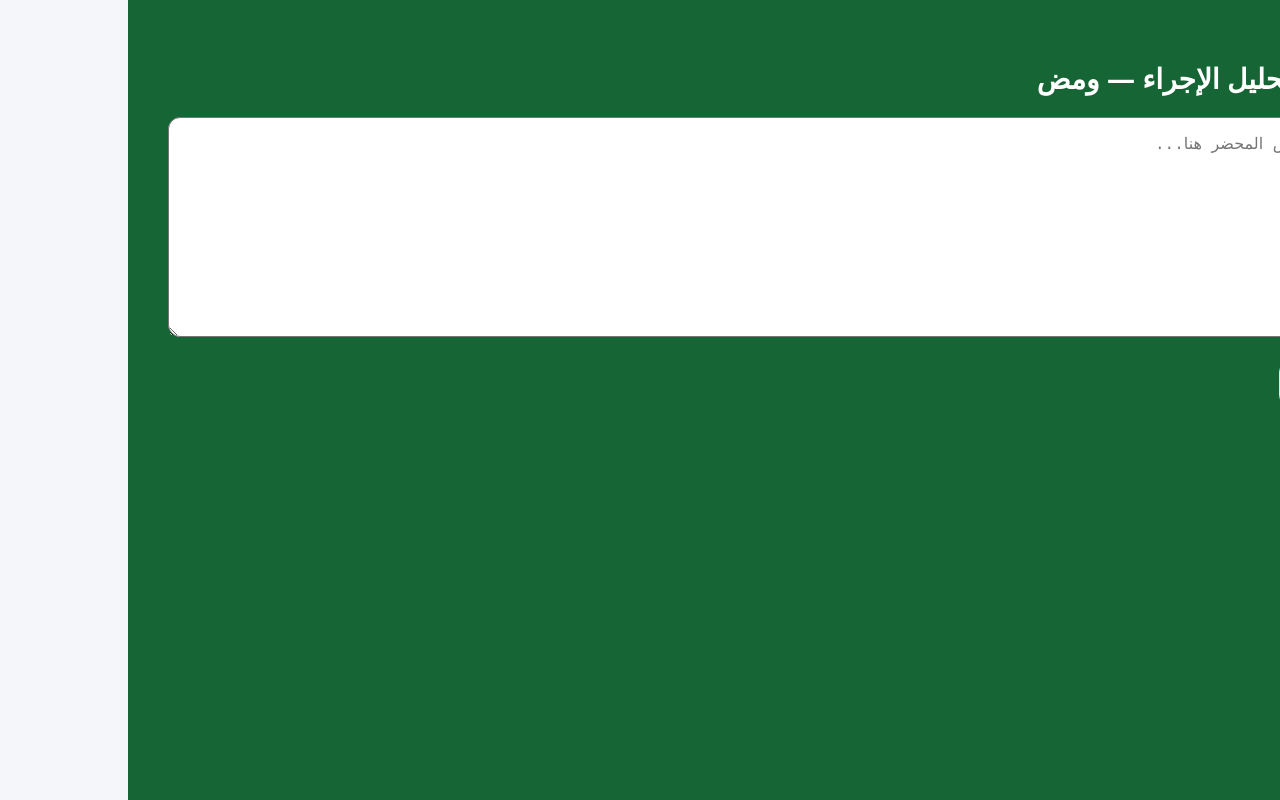
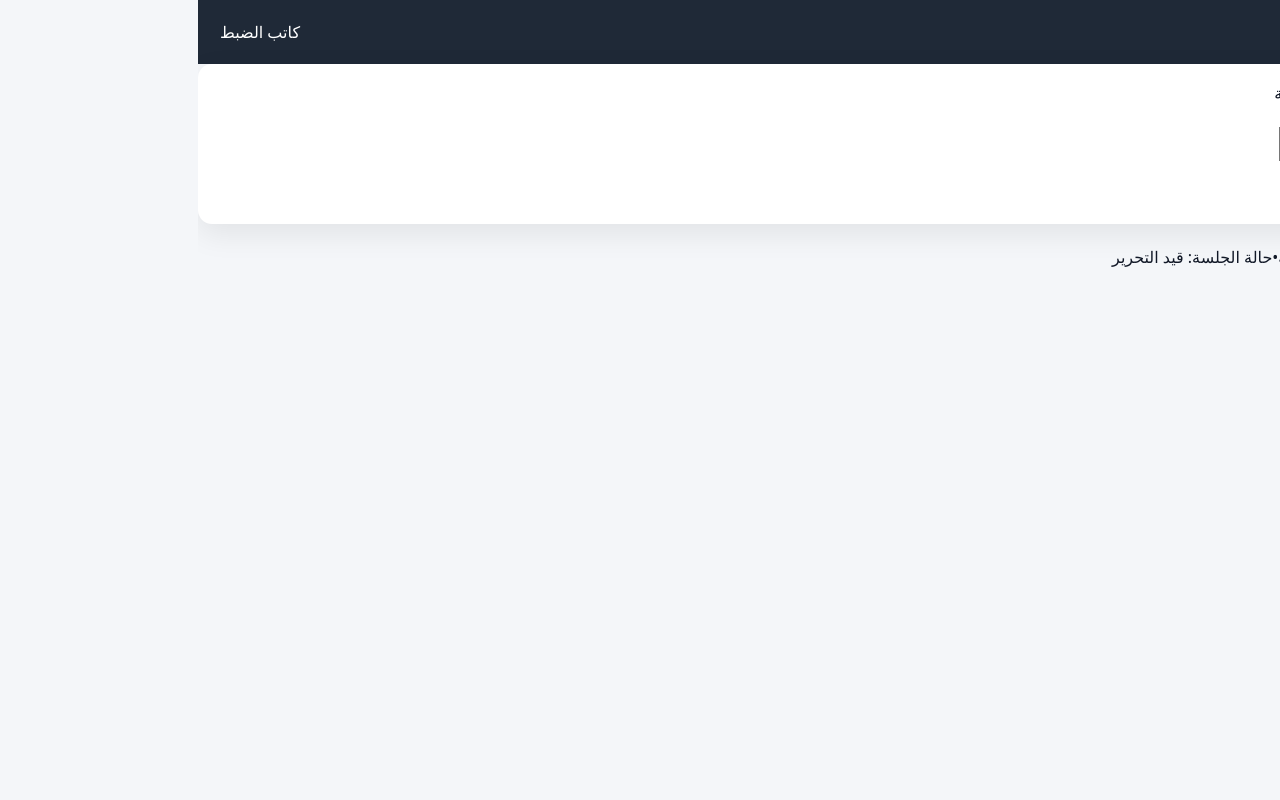
Before and after one commit to shahadkhaleed236-art/wamed-demo, a Next.js app: page / in a window 1280 px wide. Built offline with nearby package versions, Linux system fonts and the light colour scheme.

Commit message:
Update page.jsx

```diff
--- a/app/page.jsx
+++ b/app/page.jsx
@@ -1,97 +1,76 @@
 "use client";
-import { useState } from "react";
+
+import { useMemo, useState } from "react";
 
 export default function Page() {
   const [text, setText] = useState("");
-  const [result, setResult] = useState(null);
-  const [loading, setLoading] = useState(false);
 
-  async function analyze() {
-    if (!text.trim()) return;
+  // نفس فقاعة الحالة اللي بالصورة
+  const status = useMemo(() => {
+    const t = text.trim();
+    if (!t) return { label: "سلامة إجرائية وجاهزية كاملة", dot: "dot-green" };
+    if (t.length < 40) return { label: "قيد المراجعة", dot: "dot-yellow" };
+    return { label: "سلامة إجرائية وجاهزية كاملة", dot: "dot-green" };
+  }, [text]);
 
-    setLoading(true);
-    setResult(null);
-
-    const r = await fetch("/api/analyze", {
-      method: "POST",
-      headers: { "Content-Type": "application/json" },
-      body: JSON.stringify({ text })
-    });
-
-    const data = await r.json();
-    setResult(data);
-    setLoading(false);
+  function onApprove() {
+    // هنا لاحقًا نربطه بالتحليل/API أو حفظ المحضر
+    alert("تم اعتماد المحضر (تجريبي)");
   }
 
-  const colors = {
-    RED: "#c62828",
-    YELLOW: "#f9a825",
-    GREEN: "#2e7d32",
-    BLACK: "#000000",
-    GRAY: "#757575"
-  };
+  return (
+    <div className="wamed-root" dir="rtl" lang="ar">
+      {/* Top bar */}
+      <header className="topbar">
+        <div className="topbar-left">
+          <div className="avatar" aria-hidden="true" />
+          <div className="username">محمد خالد</div>
+        </div>
 
-  return (
-    <div style={{minHeight:"100vh",background:"#166534",padding:"40px",direction:"rtl"}}>
+        <div className="topbar-right">كاتب الضبط</div>
+      </header>
 
-      <h1 style={{color:"white",fontSize:"28px",marginBottom:"20px"}}>
-        نموذج تحليل الإجراء — ومض
-      </h1>
-
-      <textarea
-        value={text}
-        onChange={(e)=>setText(e.target.value)}
-        placeholder="الصقي نص المحضر هنا..."
-        style={{
-          width:"100%",
-          height:"220px",
-          borderRadius:"12px",
-          padding:"16px",
-          fontSize:"16px"
-        }}
-      />
-
-      <button
-        onClick={analyze}
-        disabled={loading}
-        style={{
-          marginTop:"20px",
-          background:"#e5e7eb",
-          border:"none",
-          padding:"12px 26px",
-          borderRadius:"10px",
-          cursor:"pointer",
-          fontSize:"16px"
-        }}
-      >
-        {loading ? "جاري التحليل..." : "تحليل"}
-      </button>
-
-      {result && (
-        <div style={{
-          marginTop:"25px",
-          background:"white",
-          padding:"20px",
-          borderRadius:"12px"
-        }}>
-          <div style={{
-            fontSize:"20px",
-            fontWeight:"bold",
-            color: colors[result.level] || "#000"
-          }}>
-            المستوى: {result.level}
+      {/* Content */}
+      <main className="content">
+        <section className="card">
+          {/* Status pill with dot */}
+          <div className="status-pill" title={status.label}>
+            <span className={`status-dot ${status.dot}`} />
+            <span className="status-text">{status.label}</span>
           </div>
 
-          <div style={{marginTop:"10px"}}>
-            السبب: {result.reason}
+          {/* Card title (right) */}
+          <div className="card-title">محضر الجلسة القضائية</div>
+
+          {/* Text area */}
+          <div className="editor-wrap">
+            <textarea
+              className="editor"
+              value={text}
+              onChange={(e) => setText(e.target.value)}
+              placeholder=""
+              spellCheck={false}
+            />
           </div>
 
-          <div style={{marginTop:"10px"}}>
-            التلميح: {result.hint}
+          {/* Button bottom-left */}
+          <div className="actions">
+            <button className="btn-approve" onClick={onApprove}>
+              اعتماد المحضر
+            </button>
           </div>
+        </section>
+      </main>
+
+      {/* Footer */}
+      <footer className="footer">
+        <div className="footer-right">آخر تحديث: 10:57 ص</div>
+        <div className="footer-center">
+          <span>السلامة الإجرائية: نجاح مراجعة</span>
+          <span className="sep">•</span>
+          <span>حالة الجلسة: قيد التحرير</span>
         </div>
-      )}
-
+      </footer>
     </div>
   );
 }
```
